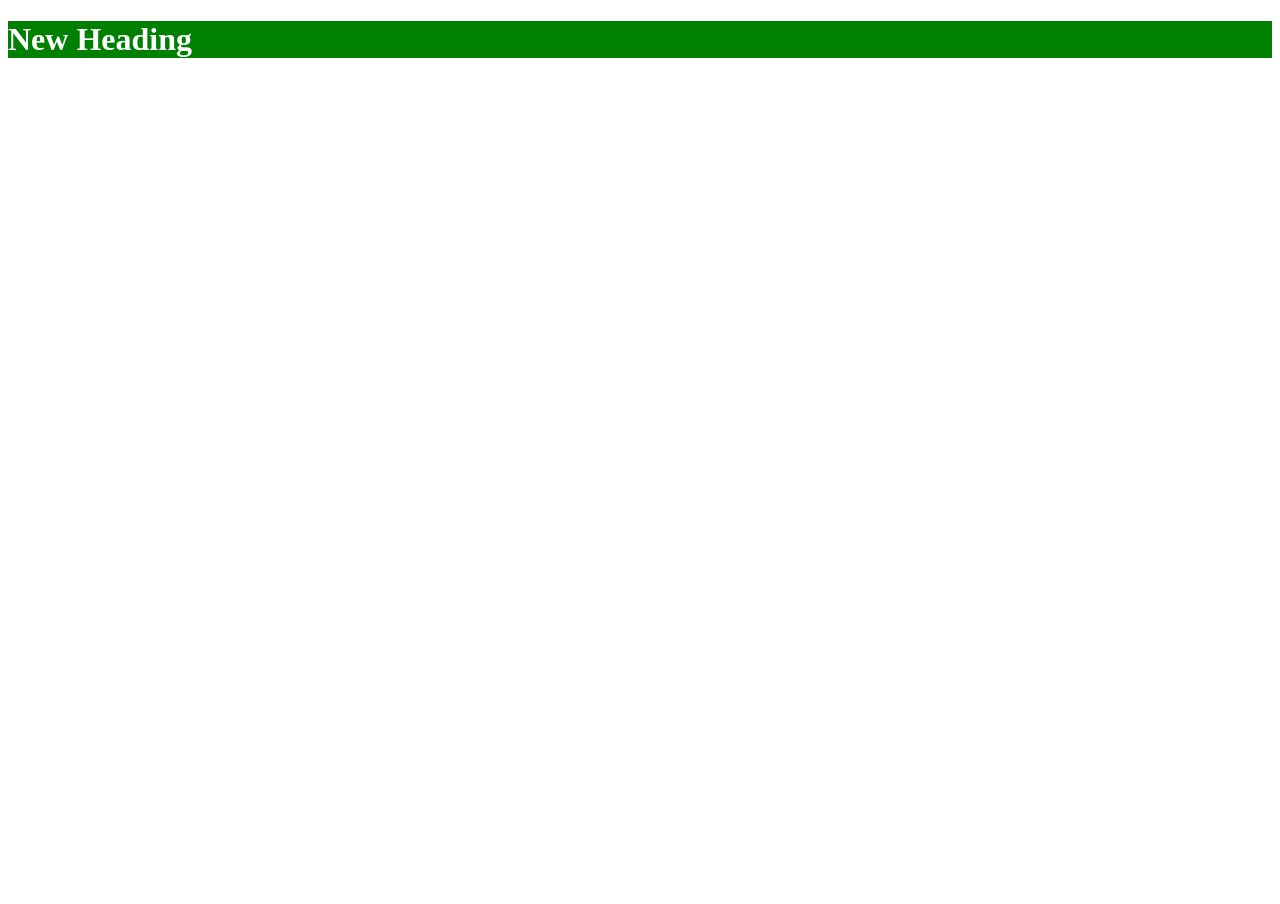
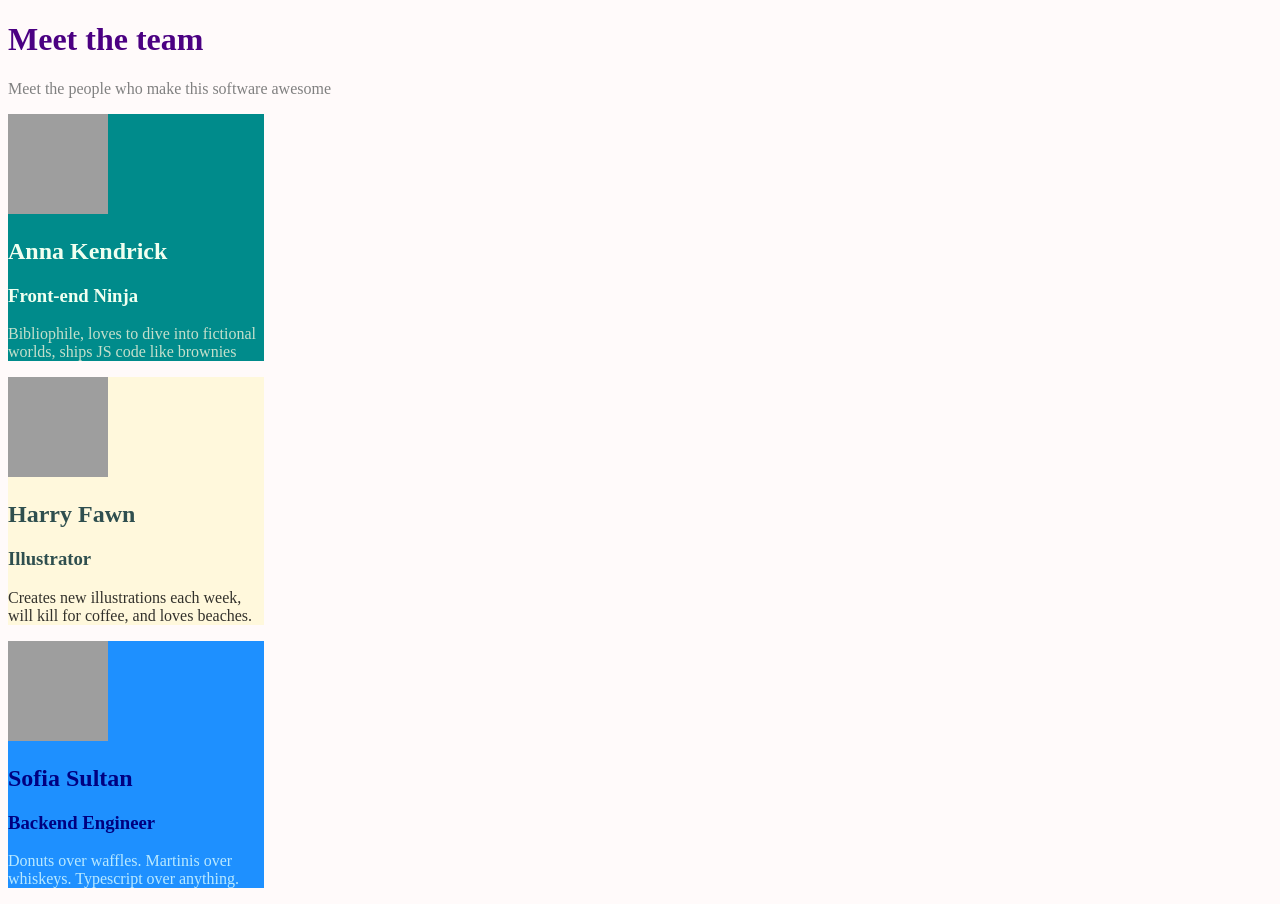
Before and after one commit to codeisgod/FE_Practical, a website: page session3-takehome/index.html in a window 1280 px wide. Before the commit the page ends 800 px from the top, so only its background shows below. Drawn offline with Linux system fonts and the light colour scheme; grey boxes are pictures that could not be loaded.

Commit message:
add session3 index

```diff
--- a/session3-takehome/index.html
+++ b/session3-takehome/index.html
@@ -1,17 +1,98 @@
 <!DOCTYPE html>
 <html>
+
 <head>
+  <title>Meet the team</title>
   <style>
+    body {
+      background-color: snow;
+    }
+
     h1 {
-        background-color: green;
-        color: white;
+      color: indigo;
     }
-      h1:hover {
-        background-color: blue;
+
+    .main-subtitle {
+      color: gray;
+    }
+
+    .team-member {
+      width: 256px;
+      /*
+      for <p> tag under class .team-member if we want to apply some differ css we can use
+        like below
+
+        p {
+          opacity: 0.8;
+        }
+        or as below
+      */
+    }
+
+    .team-member p {
+      opacity: 0.8;
+    }
+
+    #anna {
+      background-color: darkcyan;
+      color: beige;
+
+      h2,
+      h3 {
+        color: honeydew;
+      }
+    }
+
+    #harry {
+      background-color: cornsilk;
+    }
+
+    #harry h2,
+    #harry h3 {
+      color: darkslategray;
+    }
+
+    #sofia {
+      background-color: dodgerblue;
+      color: lightcyan;
+
+      h2,
+      h3 {
+        color: navy;
+      }
     }
   </style>
 </head>
+
 <body>
-    <h1>New Heading</h1>
+
+  <header>
+    <h1>Meet the team</h1>
+    <p class="main-subtitle">Meet the people who make this software awesome</p>
+  </header>
+
+  <section class="team-member" id="anna">
+    <img src="https://api.dicebear.com/7.x/avataaars/svg?seed=annakendrick" alt="Anna Kendrick" width="100"
+      height="100">
+    <h2>Anna Kendrick</h2>
+    <h3>Front-end Ninja</h3>
+    <p>Bibliophile, loves to dive into fictional worlds, ships JS code like brownies</p>
+  </section>
+
+  <section class="team-member" id="harry">
+    <img src="https://api.dicebear.com/7.x/avataaars/svg?seed=harryfawn" alt="Harry Fawn" width="100" height="100">
+    <h2>Harry Fawn</h2>
+    <h3>Illustrator</h3>
+    <p>Creates new illustrations each week, will kill for coffee, and loves beaches.</p>
+  </section>
+
+  <section class="team-member" id="sofia">
+    <img src="https://api.dicebear.com/7.x/avataaars/svg?seed=sofiasulta" alt="Sofia Sultan" width="100" height="100">
+    <h2>Sofia Sultan</h2>
+    <h3>Backend Engineer</h3>
+    <p>Donuts over waffles. Martinis over whiskeys. Typescript over anything.</p>
+  </section>
+
 </body>
+
 </html>
```
Lines whose indentation alone changed are shown as unchanged.
